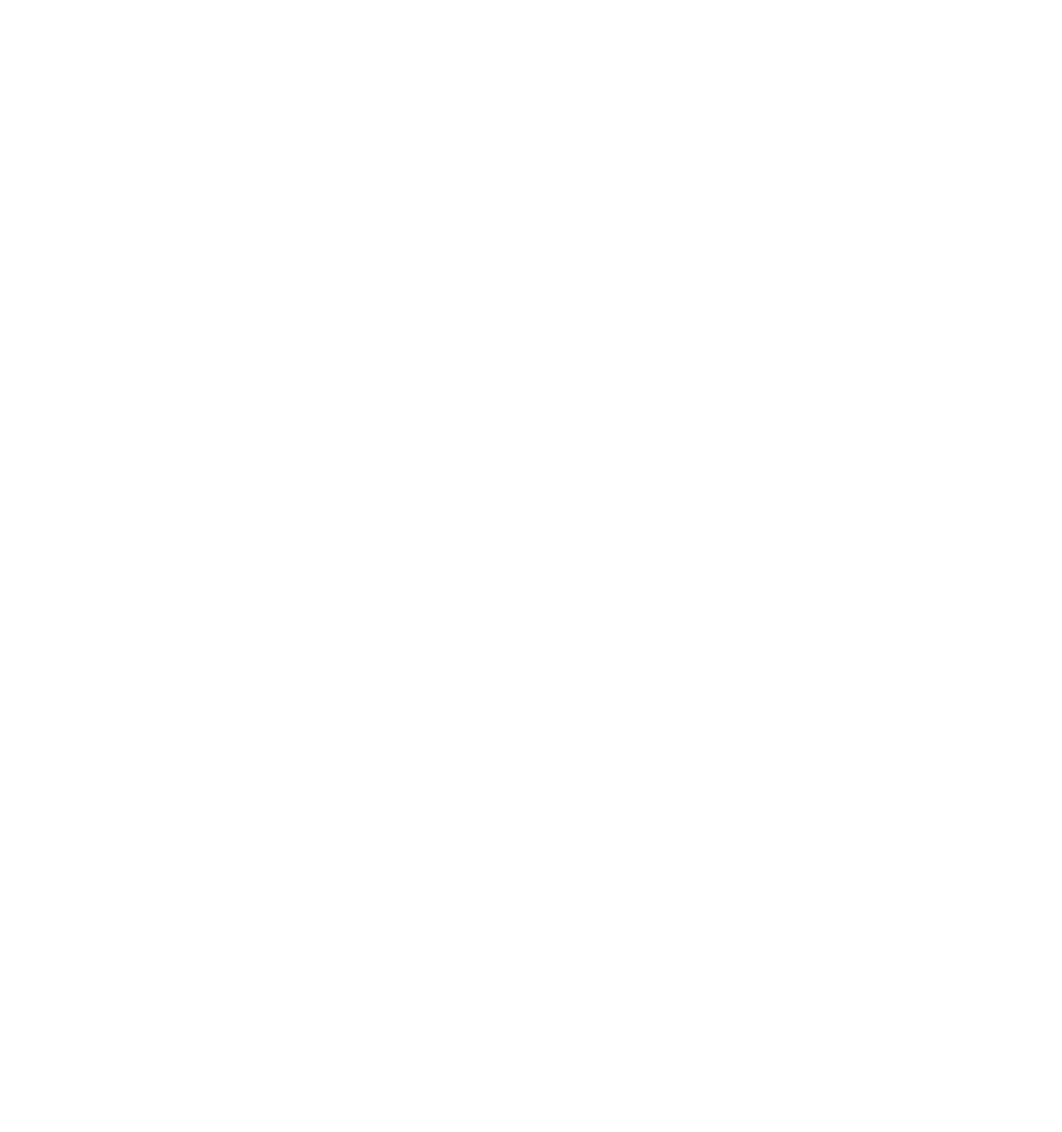
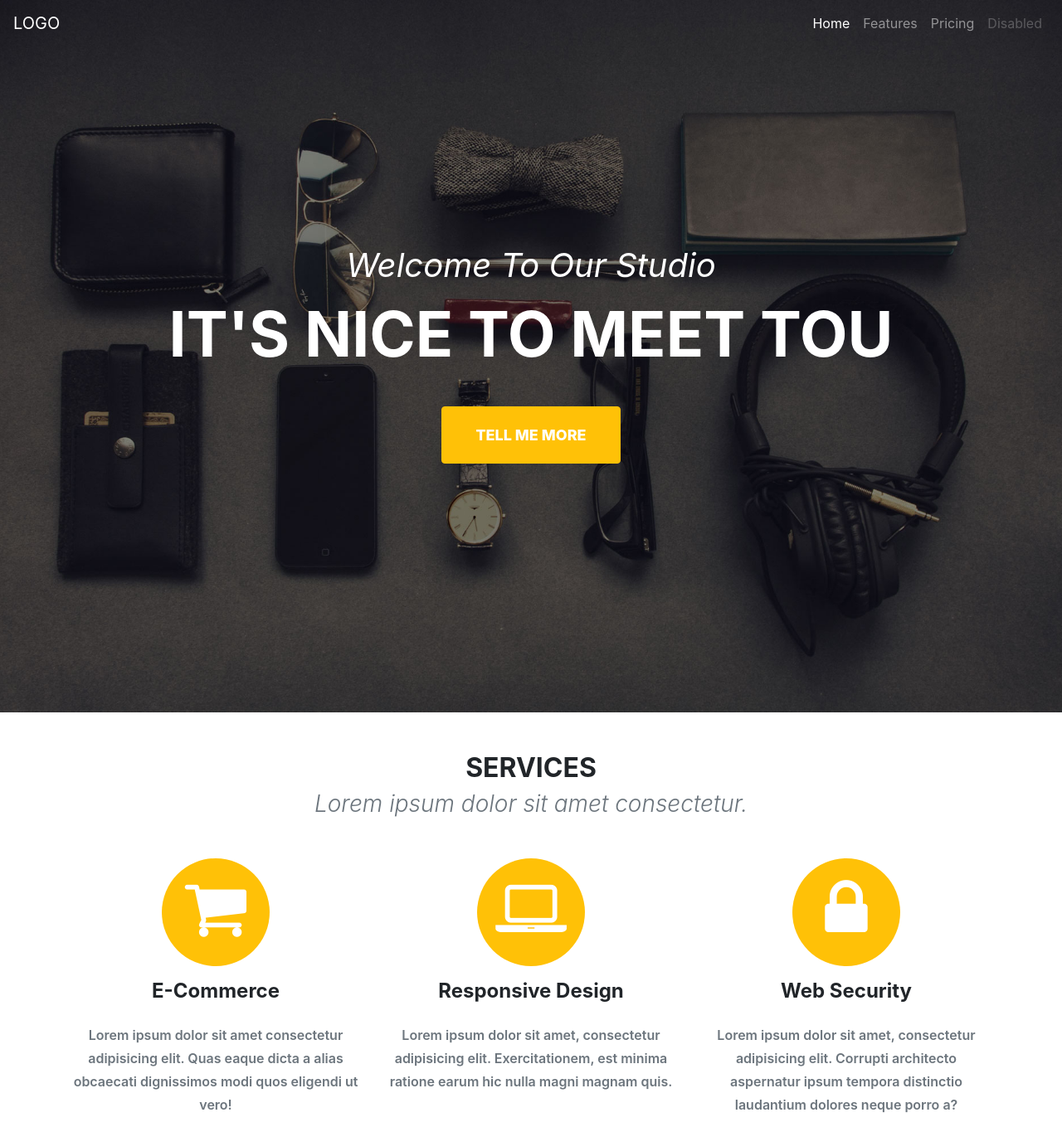
Before and after one commit to BobUzh/landing_2, a plain HTML site: page index.html in a window 1280 px wide. Shown: the whole page at 83% size. Before the commit the page ends 800 px from the top, so only its background shows below. Drawn offline with nearby package versions, Linux system fonts and the light colour scheme.

Commit message:
add heder and services sections

```diff
--- a/app.js
+++ b/app.js
@@ -0,0 +1,7 @@
+$(window).scroll(function() {
+    if ($(document).scrollTop() > 50) {
+      $('nav').addClass('shrink');
+    } else {
+      $('nav').removeClass('shrink');
+    }
+  });
--- a/index.html
+++ b/index.html
@@ -7,11 +7,78 @@
     <link href="https://stackpath.bootstrapcdn.com/bootstrap/4.4.1/css/bootstrap.min.css"
             rel="stylesheet" integrity="sha384-Vkoo8x4CGsO3+Hhxv8T/Q5PaXtkKtu6ug5TOeNV6gBiFeWPGFN9MuhOf23Q9Ifjh"
             crossorigin="anonymous">
+    <link href="https://stackpath.bootstrapcdn.com/font-awesome/4.7.0/css/font-awesome.min.css"
+            rel="stylesheet" integrity="sha384-wvfXpqpZZVQGK6TAh5PVlGOfQNHSoD2xbE+QkPxCAFlNEevoEH3Sl0sibVcOQVnN"
+            crossorigin="anonymous">
 
     <link rel="stylesheet" href="style.css">
     <title>Document</title>
 </head>
 <body>
+
+<header class="text-center">
+    <section class="menu"  style="background-color: black;">
+        <div class="container">
+            <nav class="navbar navbar-expand-lg navbar-dark fixed-top">
+                <a class="navbar-brand" href="#">LOGO</a>
+                <button class="navbar-toggler" type="button" data-toggle="collapse" data-target="#navbarNavAltMarkup"
+                    aria-controls="navbarNavAltMarkup" aria-expanded="false" aria-label="Toggle navigation">
+                    <span class="navbar-toggler-icon"></span>
+                </button>
+                <div class="collapse navbar-collapse justify-content-end" id="navbarNavAltMarkup">
+                    <div class="navbar-nav">
+                        <a class="nav-item nav-link active" href="#">Home <span class="sr-only">(current)</span></a>
+                        <a class="nav-item nav-link" href="#">Features</a>
+                        <a class="nav-item nav-link" href="#">Pricing</a>
+                        <a class="nav-item nav-link disabled" href="#" tabindex="-1" aria-disabled="true">Disabled</a>
+                    </div>
+                </div>
+            </nav>
+        </div>
+    </section>
+    <section class="header">
+        <div class="container">
+            <div class="header-text">
+                <div>Welcome To Our Studio</div>
+                <div class="text-uppercase">it's nice to meet tou</div>
+                <button class="btn btn-warning text-uppercase">tell me more</button>
+            </div>
+        </div>
+    </section>
+</header>
+<section class="services my-5">
+    <div class="container">
+        <div class="row">
+            <div class="col-12 text-center">
+                <h2 class="text-uppercase font-weight-bold">services</h2>
+                <h3 class="mb-5 font-italic text-muted font-weight-light">Lorem ipsum dolor sit amet consectetur.</h3>
+            </div>
+        </div>
+        <div class="row text-center">
+            <div class="col-md-4 services-cart">
+                <span class="bg-warning">
+                    <i class="fas fa-5x fa fa-shopping-cart fa-inverse"></i>
+                </span>
+                <h4 class="font-weight-bold mt-3 mb-4">E-Commerce</h4>
+                <p class="text-muted">Lorem ipsum dolor sit amet consectetur adipisicing elit. Quas eaque dicta a alias obcaecati dignissimos modi quos eligendi ut vero!</p>
+            </div>
+            <div class="col-md-4 services-cart">
+                <span class="bg-warning">
+                    <i class="fas fa-5x fa fa-laptop fa-inverse"></i>
+                </span>
+                <h4 class="font-weight-bold mt-3 mb-4">Responsive Design</h4>
+                <p class="text-muted">Lorem ipsum dolor sit amet, consectetur adipisicing elit. Exercitationem, est minima ratione earum hic nulla magni magnam quis.</p>
+            </div>
+            <div class="col-md-4 services-cart">
+                <span class="bg-warning">
+                    <i class="fas fa-5x fa fa-lock fa-inverse"></i>
+                </span>
+                <h4 class="font-weight-bold mt-3 mb-4">Web Security</h4>
+                <p class="text-muted">Lorem ipsum dolor sit amet, consectetur adipisicing elit. Corrupti architecto aspernatur ipsum tempora distinctio laudantium dolores neque porro a?</p>
+            </div>
+        </div>
+    </div>
+</section>
 
 
 <script src="https://code.jquery.com/jquery-3.3.1.slim.min.js"
--- a/style.scss
+++ b/style.scss
@@ -0,0 +1,51 @@
+.header{
+    background: url('/img/header-bg.jpg') no-repeat;
+    background-size: cover;
+    background-position: center center;
+    color: white;
+    transition: padding-top .3s,padding-bottom .3s;
+    &-text{
+        padding: 300px 0;
+        div:nth-child(1){
+        font-size: 40px;
+        font-style: italic;
+        line-height: 40px;
+        margin-bottom: 25px;
+        }
+        div:nth-child(2){
+        font-size: 75px;
+        font-weight: 700;
+        line-height: 75px;
+        margin-bottom: 50px;
+        }
+        button{
+            padding: 20px 40px;
+            font-size: 18px;
+            font-weight: 800;
+            color: white;
+        }
+    }
+}
+nav{
+    transition: padding-top .3s,padding-bottom .3s;
+}
+.shrink{
+    padding-top: 0;
+    padding-bottom: 0;
+    background-color: #212529;
+}
+.services{
+    &-cart{
+        span{
+            width: 130px;
+            height: 130px;
+            display: inline-block;
+            border-radius: 50%;
+            padding: 20px;
+        }
+        p{
+            line-height: 1.75;
+            font-weight: 600;
+        }
+    }
+}
```
Also changed, not shown: img/header-bg.jpg (added), style.css, 1 other file.
